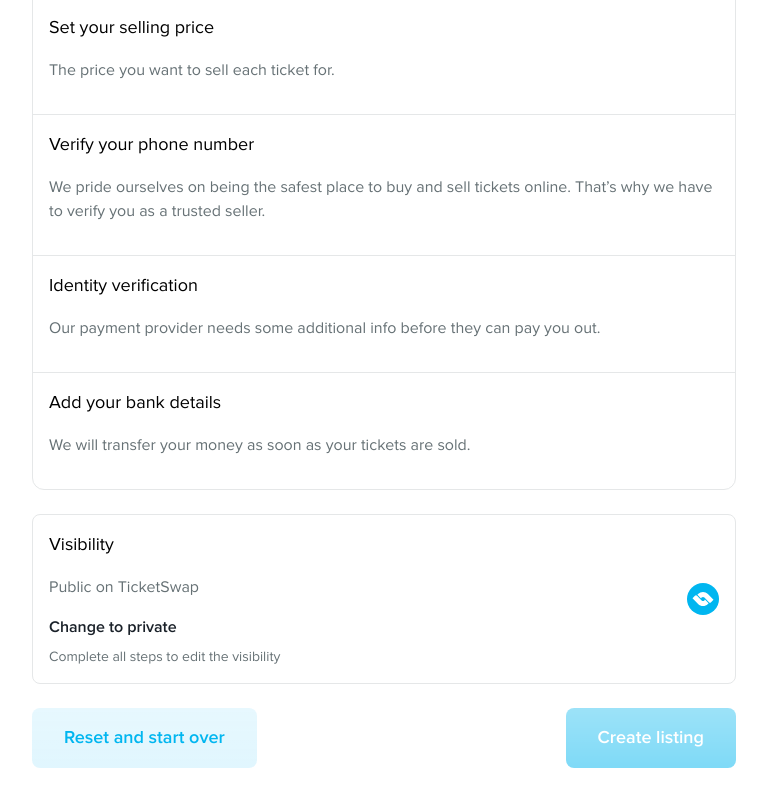
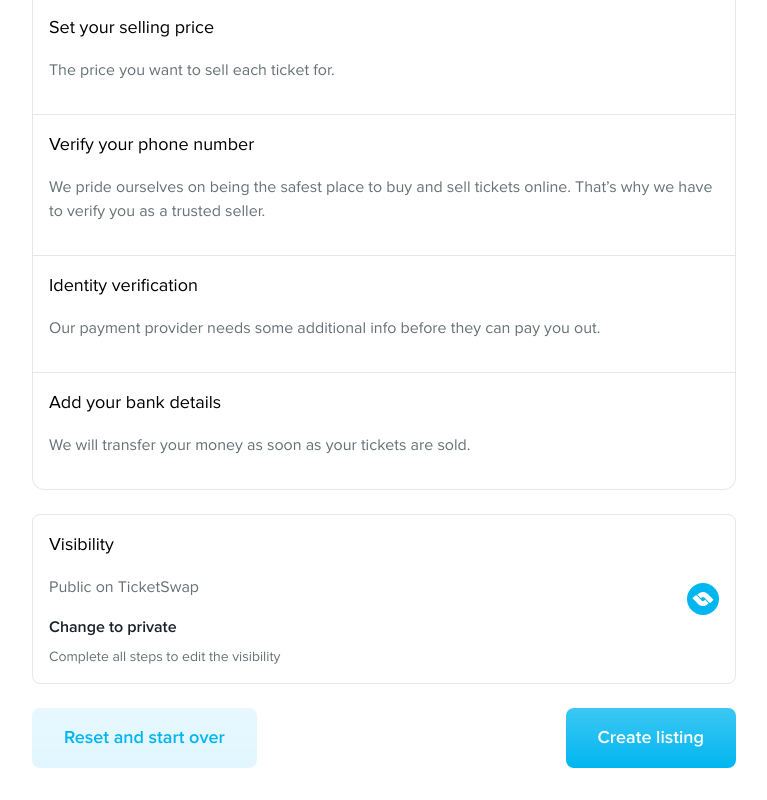
Before and after one commit to masouddaloji/ticketSwap, a React (Vite) app: page /sell-ticket/summary in a window 1280 px wide. Shown: the part 710-1510 px from the top of the page, without its empty margins (256-1023 px from the left). Built offline with nearby package versions, Linux system fonts and the light colour scheme; no server answers.

Commit message:
step 6 create listing handler

```diff
--- a/src/screens/originalPrice/index.tsx
+++ b/src/screens/originalPrice/index.tsx
@@ -26,8 +26,6 @@ export async function action({ params: _, request }: ActionFunctionArgs) {
     orginal_price: formData.get("price"),
     orginal_currency: formData.get("currency[code]"),
   });
-  console.log(res.data);
-
   return redirect("/selling-price");
 }
 type currencyOptions = {
--- a/src/screens/selling-price/index.tsx
+++ b/src/screens/selling-price/index.tsx
@@ -25,8 +25,6 @@ export async function action({ params: _, request }: ActionFunctionArgs) {
     ticket_price: formData.get("price"),
     ticket_currency: formData.get("currency[id]"),
   });
-  console.log("res.data : ", res.data);
-
   return redirect("/phone-details");
 }
 
@@ -56,8 +54,6 @@ export default function SellingPrice() {
   const getDetails = async (): Promise<void> => {
     const response = await axiosInstance.get("commission");
     setDetailsTransaction(response?.data?.resp?.data);
-    console.log("response",response?.data);
-
   };
 
   const calculateSellPrice = (): number => {
--- a/src/screens/summary/index.tsx
+++ b/src/screens/summary/index.tsx
@@ -1,4 +1,4 @@
-import {useState,useEffect} from 'react'
+import { useState, useEffect } from 'react'
 import { axiosInstance } from "@/lib/axios/axiosInstance";
 import {
   ActionFunctionArgs,
@@ -6,7 +6,6 @@ import {
   Link,
   redirect,
   useNavigate,
-  useNavigation,
 } from "react-router-dom";
 
 export async function action({ params: _, request }: ActionFunctionArgs) {
@@ -15,30 +14,28 @@ export async function action({ params: _, request }: ActionFunctionArgs) {
   const { ticket_seller_id, ticket_id, event_id } = JSON.parse(
     localStorage.getItem("data") ?? "",
   );
-  console.log("ticket_id",ticket_id);
 
   const res = await axiosInstance.post("ticket", {
     uid: 1,
-    step: "6",
+    step: "7",
     event_id,
     ticket_id,
     ticket_seller_id,
     orginal_price: formData.get("price"),
     orginal_currency: formData.get("currency[code]"),
   });
-  console.log(res);
 
-  // return redirect("/selling-price");
+  return redirect("/");
 }
 
 
 export default function Summary() {
   const navigate = useNavigate();
-  const [dataPage,setDataPage]=useState<any>()
+  const [dataPage, setDataPage] = useState<any>()
   function navigated() {
     navigate("/sell-ticket");
   }
-  const getData=async()=>{
+  const getData = async () => {
     const res = await axiosInstance.get("ticket?uid=1")
     console.log(res);
     setDataPage(res?.data?.resp?.data)
@@ -48,18 +45,18 @@ export default function Summary() {
     getData()
   }, [])
 
-  const resetHandler=async()=>{
-    if(dataPage?.ticket_id){
+  const resetHandler = async () => {
+    if (dataPage?.ticket_id) {
       const res = await axiosInstance.delete(`ticket?ticket_id=${dataPage.ticket_id}`)
-      if(res?.status===200){
+      if (res?.status === 200) {
         navigated()
       }
-      console.log("res reset handler",res);
+      console.log("res reset handler", res);
 
     }
   }
   return (
-    <>
+    <Form method="post">
       <h1 className="mb-4  text-[2rem] font-bold md:text-[3.5rem]">
         Sell your tickets
       </h1>
@@ -107,7 +104,7 @@ export default function Summary() {
         <div className="flex justify-between p-4 [border-block-start:1px_solid_#e5e7e8] [border-inline-start:0.25rem_solid_#00b6f0]">
           <div className="">
             <h4 className="text-lg">Upload your tickets</h4>
-            <p className="my-4 text-foregroundMuted">0 tickets for sale</p>
+            <p className="my-4 text-foregroundMuted">{dataPage?.event?.name ? 1 : 0} tickets for sale</p>
             {/* <Link
               to="/files"
               className=" block rounded-lg bg-action px-6  py-3 font-semibold text-white"
@@ -203,7 +200,7 @@ export default function Summary() {
           </div>
         </div>
       </div>
-      <Form method="post">
+
 
       <div className="flex  flex-col-reverse gap-2 md:flex-row  md:justify-between">
         <button
@@ -212,12 +209,10 @@ export default function Summary() {
         >
           Reset and start over
         </button>
-          <button className="w-full rounded-lg bg-action bg-gradient-to-b from-[rgba(255,255,255,0.24)] to-transparent px-8 py-4 text-center text-lg font-semibold text-white opacity-50 md:w-max " type='submit'>
+        <button className="w-full rounded-lg bg-action bg-gradient-to-b from-[rgba(255,255,255,0.24)] to-transparent px-8 py-4 text-center text-lg font-semibold text-white  md:w-max " type='submit'>
           Create listing
         </button>
       </div>
     </Form>
-
-    </>
   );
 }
```
Lines whose indentation alone changed are shown as unchanged.
